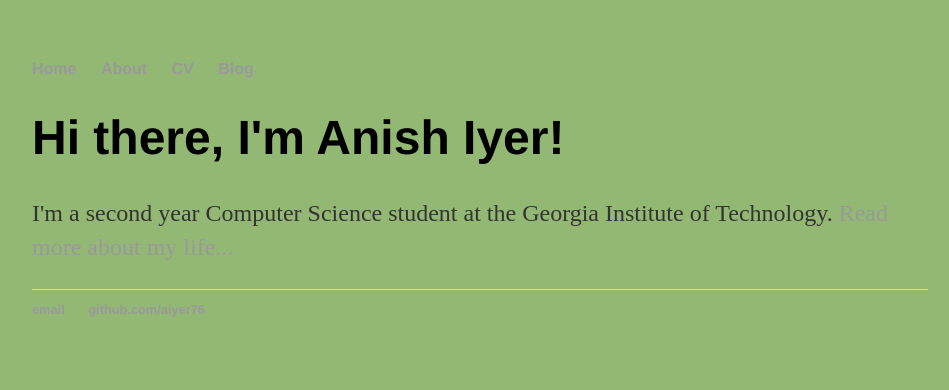
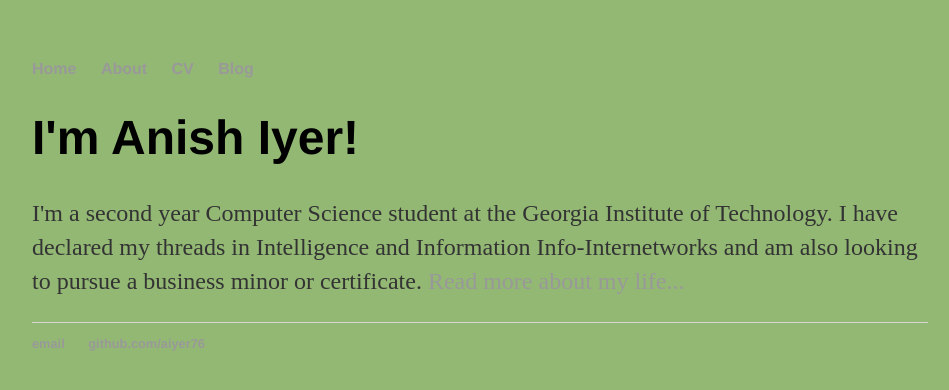
Before and after one commit to aiyer76/aiyer76.github.io, a plain HTML site: page index.html in a window 1280 px wide. Shown: the whole page, without its empty margins (160-1109 px from the left). Drawn offline with Linux system fonts and the light colour scheme; files that its build step writes are made by us from their sources.

Commit message:
Update index.html

```diff
--- a/index.html
+++ b/index.html
@@ -21,8 +21,8 @@
 		</nav>
 		<div class="container">
     		<div class="blurb">
-        		<h1>Hi there, I'm Anish Iyer!</h1>
-				<p>I'm a second year Computer Science student at the Georgia Institute of Technology. <a href="/about">Read more about my life...</a></p>
+        		<h1>I'm Anish Iyer!</h1>
+				<p>I'm a second year Computer Science student at the Georgia Institute of Technology. I have declared my threads in Intelligence and Information Info-Internetworks and am also looking to pursue a business minor or certificate. <a href="/about">Read more about my life...</a></p>
     		</div><!-- /.blurb -->
 		</div><!-- /.container -->
 		<footer>
```
